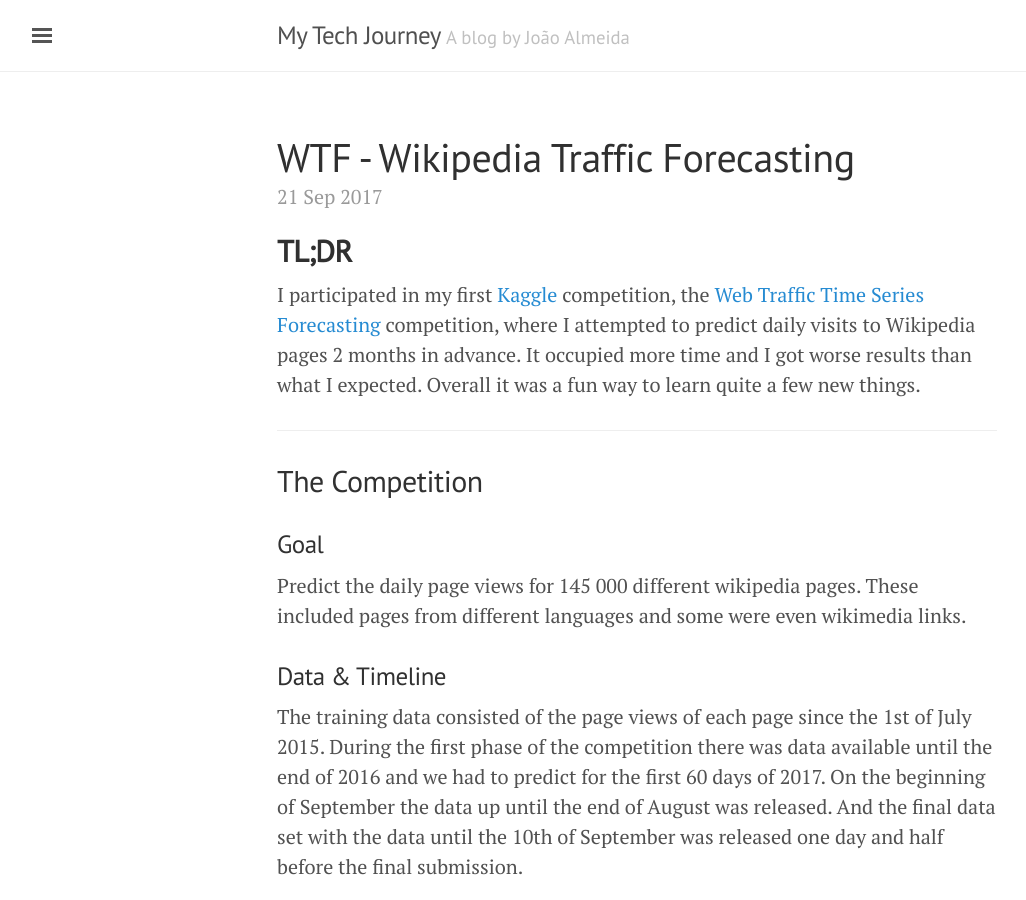
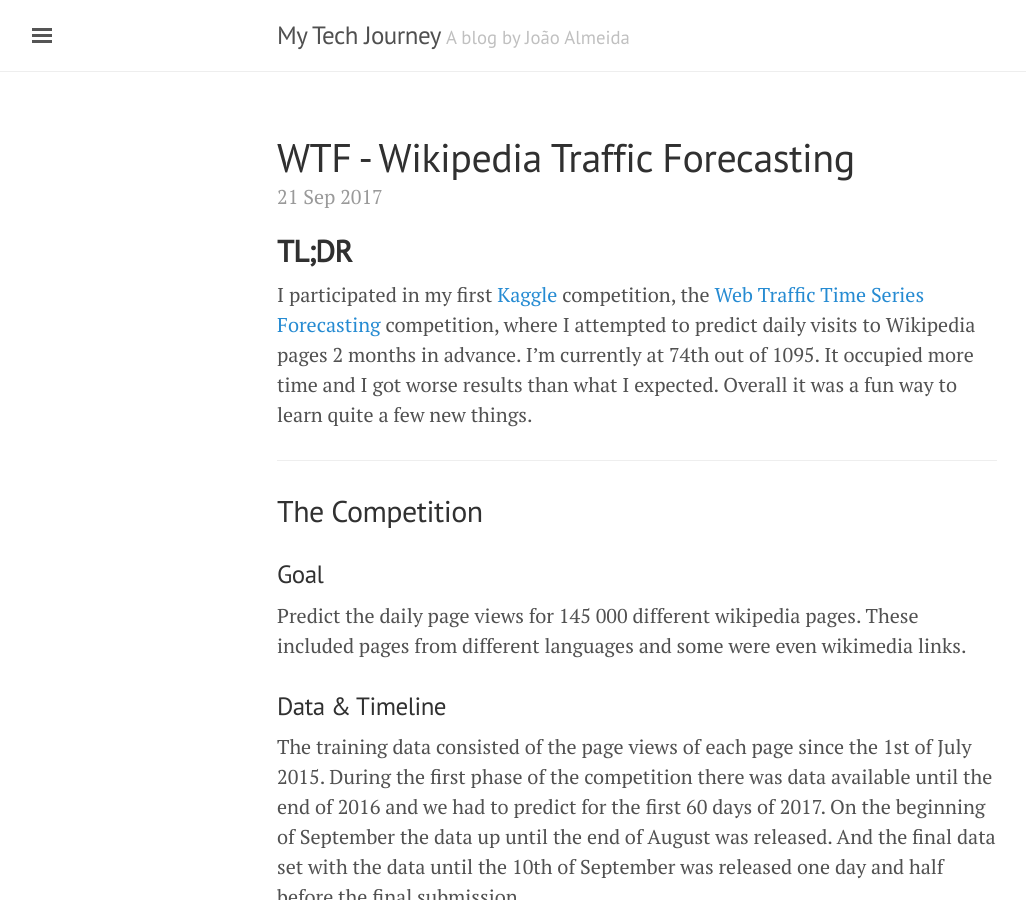
Before and after one commit to Joao-M-Almeida/Joao-M-Almeida.github.io, a Jekyll site: the page built from _posts/2017-09-21-wikipedia-traffic-competition.md, in a window 1280 px wide and 900 px high. Shown: the whole window, without its empty margins (3-1029 px from the left). Built offline with Jekyll 4.4.1, drawn with Linux system fonts in a browser that asks for light colours; some of the changed text lies outside the part shown.

Commit message:
Update to WTF competition post

```diff
--- a/_posts/2017-09-21-wikipedia-traffic-competition.md
+++ b/_posts/2017-09-21-wikipedia-traffic-competition.md
@@ -1,12 +1,12 @@
 ---
 layout: post
 title: WTF - Wikipedia Traffic Forecasting
-tldr: I participated in my first Kaggle competition, the Web Traffic Time Series Forecasting competition, where I attempted to predict daily visits to Wikipedia pages for the next 2 months. It occupied more time and I got worse results than what I expected. Overall it was a fun way to learn quite a few new things.
+tldr: I participated in my first Kaggle competition, the Web Traffic Time Series Forecasting competition, where I attempted to predict daily visits to Wikipedia pages for the next 2 months. I'm currently at 74th out of 1095. It occupied more time and I got worse results than what I expected. Overall it was a fun way to learn quite a few new things.
 ---
 
 ## __TL;DR__
 
-I participated in my first [Kaggle](https://www.kaggle.com/) competition, the [Web Traffic Time Series Forecasting](https://www.kaggle.com/c/web-traffic-time-series-forecasting/) competition, where I attempted to predict daily visits to Wikipedia pages 2 months in advance. It occupied more time and I got worse results than what I expected. Overall it was a fun way to learn quite a few new things.
+I participated in my first [Kaggle](https://www.kaggle.com/) competition, the [Web Traffic Time Series Forecasting](https://www.kaggle.com/c/web-traffic-time-series-forecasting/) competition, where I attempted to predict daily visits to Wikipedia pages 2 months in advance. I'm currently at 74th out of 1095.  It occupied more time and I got worse results than what I expected. Overall it was a fun way to learn quite a few new things.
 
 ---------
 
@@ -118,7 +118,7 @@ def get_views(web_info, dates=['20170911']):
 
 ## The Result
 
- (Not available yet). As the models are evaluated on future data the scores will only be available on the 15th of November.
+Final results aren't available yet, as the models are evaluated on future data the scores will only be available on the 15th of November. Currently I'm at 74th out of 1095 teams that participated with a 39.72 SMAPE score. The best score is of 34.79.
 
 ## Tools
 
```
